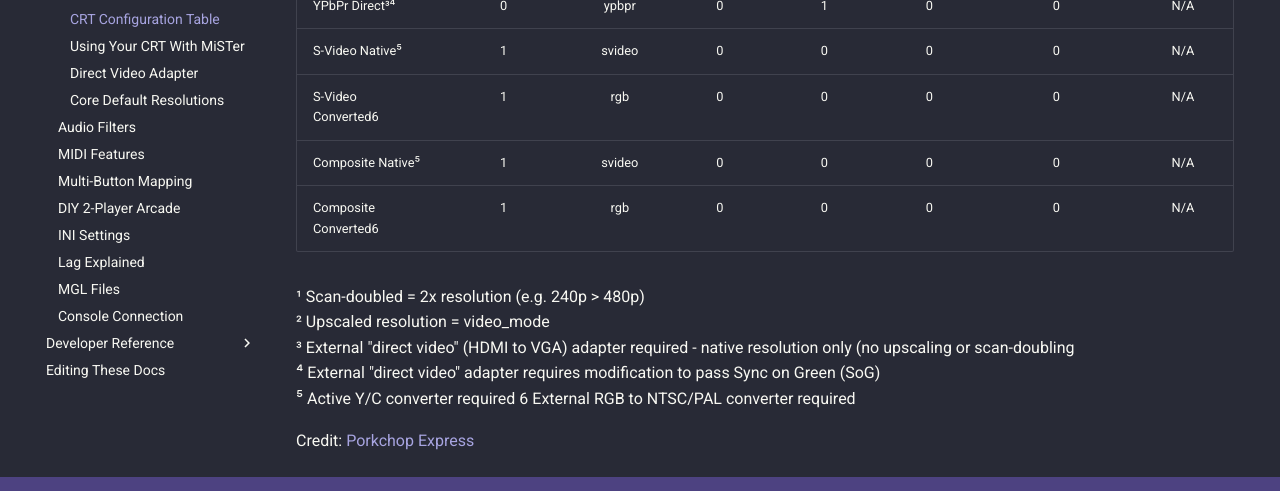
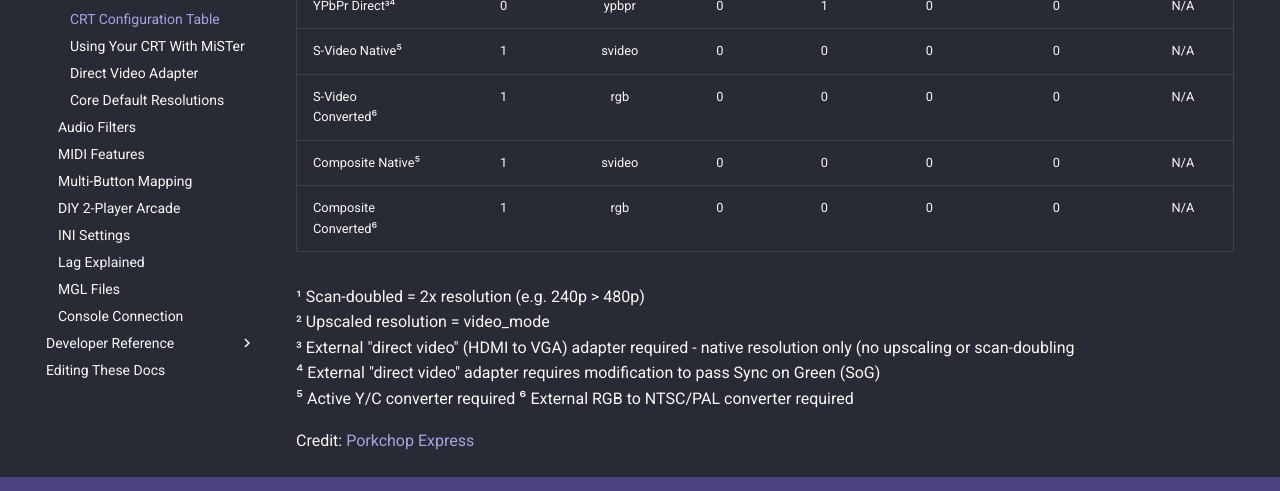
Before and after one commit to MiSTer-devel/MkDocs_MiSTer, an MkDocs documentation site: the page built from docs/advanced/crttable.md, in a window 1280 px wide and 900 px high, scrolled down 816 px. Shown: the part 358-849 px from the top of the window. Built offline with MkDocs 1.6.1 and Material for MkDocs 9.7.7, drawn with Linux system fonts in a browser that asks for light colours; comment, search, counter and statistics services are not loaded.

Commit message:
Formatting fixes to crttable

```diff
--- a/docs/advanced/crttable.md
+++ b/docs/advanced/crttable.md
@@ -7,35 +7,34 @@
 
 ## CRT Configuration Table
 
-| Analog Video Out    | composite_sync= | vga_mode= | vga_sog= | direct_video= | vga_scaler= | forced_scandoubler= | SoG Switch |
-| ------------------- | :-------------: | :-------: | :------: | :-----------: | :---------: | :-----------------: | :--------: |
-| RGBS Native         | 1               | rgb       | 0        | 0             | 0           | 0                   | AUTO       |
-| RGBS Scan-doubled¹  | 1               | rgb       | 0        | 0             | 0           | 1                   | AUTO       |
-| RGBS Upscaled²      | 1               | rgb       | 0        | 0             | 1           | 0                   | AUTO       |
-| RGBS Direct³        | 1               | rgb       | 0        | 1             | 0           | 0                   | N/A        |
-| RGBHV Native        | 0               | rgb       | 0        | 0             | 0           | 0                   | AUTO       |
-| RGBHV Scan-doubled  | 0               | rgb       | 0        | 0             | 0           | 1                   | AUTO       |
-| RGBHV Upscaled²     | 0               | rgb       | 0        | 0             | 1           | 0                   | AUTO       |
-| RGBHV Direct³       | 0               | rgb       | 0        | 1             | 0           | 0                   | N/A        |
-| RGsB Native         | 1               | rgb       | 1        | 0             | 0           | 0                   | AUTO       |
-| RGsB Scan-doubled¹  | 1               | rgb       | 1        | 0             | 0           | 1                   | AUTO       |
-| RGsB Upscaled²      | 1               | rgb       | 1        | 0             | 1           | 0                   | AUTO       |
-| RGsB Direct³        | 1               | rgb       | 1        | 1             | 0           | 0                   | N/A        |
-| YPbPr Native        | 0               | ypbpr     | 1        | 0             | 0           | 0                   | OVR        |
-| YPbPr Scan-doubled  | 0               | ypbpr     | 1        | 0             | 0           | 1                   | OVR        |
-| YPbPr Upscaled²     | 0               | ypbpr     | 1        | 0             | 1           | 0                   | OVR        |
-| YPbPr Direct³⁴      | 0               | ypbpr     | 0        | 1             | 0           | 0                   | N/A        |
-| S-Video Native⁵     | 1               | svideo    | 0        | 0             | 0           | 0                   | N/A        |
-| S-Video Converted6  | 1               | rgb       | 0        | 0             | 0           | 0                   | N/A        |
-| Composite Native⁵   | 1               | svideo    | 0        | 0             | 0           | 0                   | N/A        |
-| Composite Converted6| 1               | rgb       | 0        | 0             | 0           | 0                   | N/A        |
+| Analog Video Out     | composite_sync= | vga_mode= | vga_sog= | direct_video= | vga_scaler= | forced_scandoubler= | SoG Switch |
+| -------------------- | :-------------: | :-------: | :------: | :-----------: | :---------: | :-----------------: | :--------: |
+| RGBS Native          | 1               | rgb       | 0        | 0             | 0           | 0                   | AUTO       |
+| RGBS Scan-doubled¹   | 1               | rgb       | 0        | 0             | 0           | 1                   | AUTO       |
+| RGBS Upscaled²       | 1               | rgb       | 0        | 0             | 1           | 0                   | AUTO       |
+| RGBS Direct³         | 1               | rgb       | 0        | 1             | 0           | 0                   | N/A        |
+| RGBHV Native         | 0               | rgb       | 0        | 0             | 0           | 0                   | AUTO       |
+| RGBHV Scan-doubled   | 0               | rgb       | 0        | 0             | 0           | 1                   | AUTO       |
+| RGBHV Upscaled²      | 0               | rgb       | 0        | 0             | 1           | 0                   | AUTO       |
+| RGBHV Direct³        | 0               | rgb       | 0        | 1             | 0           | 0                   | N/A        |
+| RGsB Native          | 1               | rgb       | 1        | 0             | 0           | 0                   | AUTO       |
+| RGsB Scan-doubled¹   | 1               | rgb       | 1        | 0             | 0           | 1                   | AUTO       |
+| RGsB Upscaled²       | 1               | rgb       | 1        | 0             | 1           | 0                   | AUTO       |
+| RGsB Direct³         | 1               | rgb       | 1        | 1             | 0           | 0                   | N/A        |
+| YPbPr Native         | 0               | ypbpr     | 1        | 0             | 0           | 0                   | OVR        |
+| YPbPr Scan-doubled   | 0               | ypbpr     | 1        | 0             | 0           | 1                   | OVR        |
+| YPbPr Upscaled²      | 0               | ypbpr     | 1        | 0             | 1           | 0                   | OVR        |
+| YPbPr Direct³⁴       | 0               | ypbpr     | 0        | 1             | 0           | 0                   | N/A        |
+| S-Video Native⁵      | 1               | svideo    | 0        | 0             | 0           | 0                   | N/A        |
+| S-Video Converted⁶   | 1               | rgb       | 0        | 0             | 0           | 0                   | N/A        |
+| Composite Native⁵    | 1               | svideo    | 0        | 0             | 0           | 0                   | N/A        |
+| Composite Converted⁶ | 1               | rgb       | 0        | 0             | 0           | 0                   | N/A        |
 
 ¹ Scan-doubled = 2x resolution (e.g. 240p > 480p)
 ² Upscaled resolution = video_mode
 ³ External "direct video" (HDMI to VGA) adapter required - native resolution only (no upscaling or scan-doubling
 ⁴ External "direct video" adapter requires modification to pass Sync on Green (SoG)
 ⁵ Active Y/C converter required
-6 External RGB to NTSC/PAL converter required
-
+⁶ External RGB to NTSC/PAL converter required
 
 Credit: [Porkchop Express](https://twitter.com/MisterAddons){target=_blank}
```
